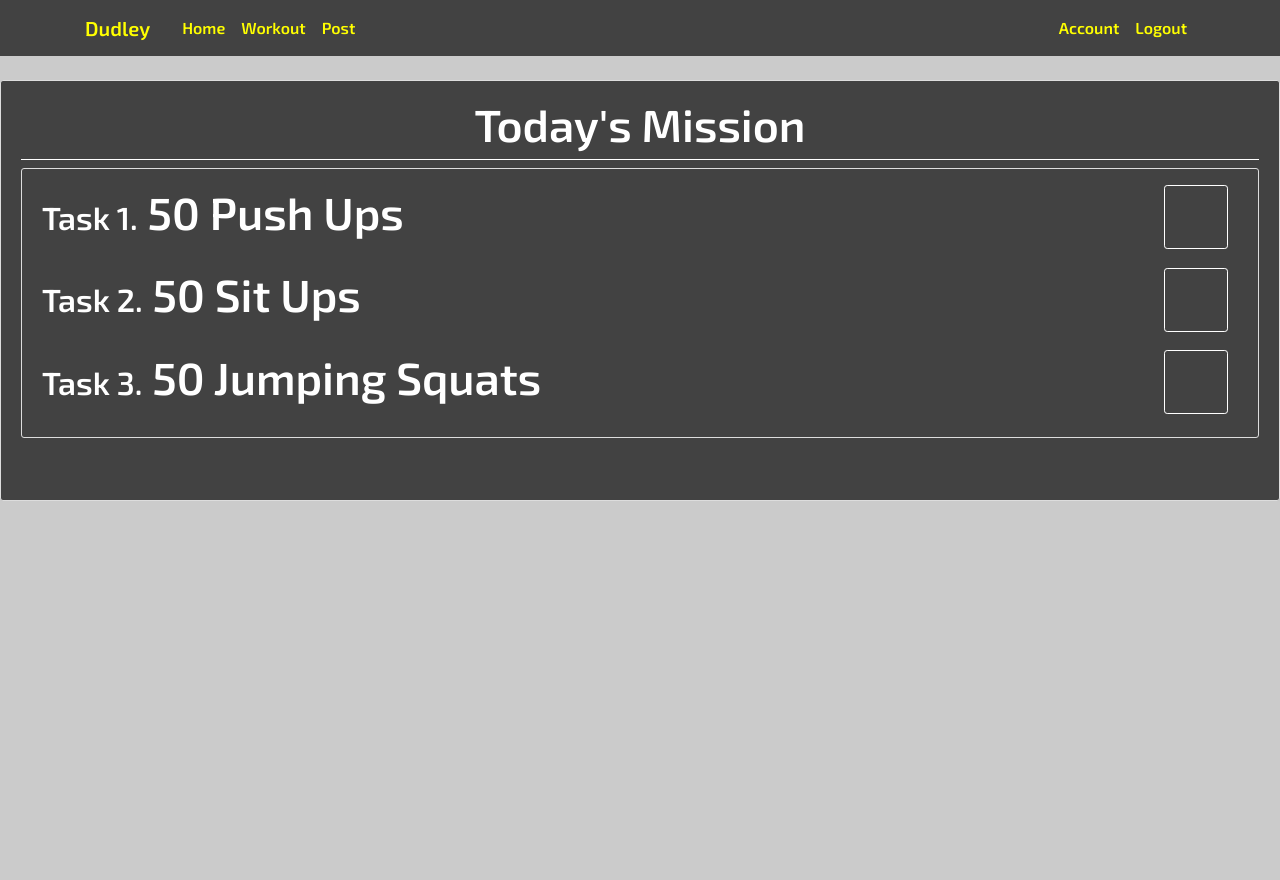
After one commit to mstephens15/Dudley, a Flask app: page /betaworkout in a window 1280 px wide. The commit adds this page. Run offline with Flask 2, Linux system fonts and the light colour scheme; a user stored in the database is signed in; parts of the project's set-up code (start-up, migrations or seed data) failed here and were passed over; some libraries are stand-ins or nearby versions.

Commit message:
Version 1.17-New Beta Pages

```diff
--- a/files/__init__.py
+++ b/files/__init__.py
@@ -7,6 +7,7 @@ from files.config import Config
 from flask_security import Security, SQLAlchemyUserDatastore
 from flask_admin import Admin, AdminIndexView
 from flask_admin.contrib.sqla import ModelView
+from flask_migrate import Migrate
 
 
 db = SQLAlchemy()
@@ -14,6 +15,7 @@ bcrypt = Bcrypt()
 login_manager = LoginManager()
 login_manager.login_view = 'users.login'
 mail = Mail()
+migrate = Migrate()
 
 #Working with the admin page!
 from files.models import User, Role, Controller, MyAdmin
@@ -25,6 +27,7 @@ admin.add_view(Controller(User, db.session))
 #change the alert if it asks people to sign in first
 login_manager.login_message_category = 'info'
 
+migrate = Migrate()
 
 def create_app(config_class=Config):
     app = Flask(__name__)
@@ -36,6 +39,7 @@ def create_app(config_class=Config):
     login_manager.init_app(app)
     mail.init_app(app)
     admin.init_app(app)
+    migrate.init_app(app)
 
     #user_datastore = SQLAlchemyUserDatastore(db, User, Role)
     security = Security(app) #,user_datastore, login_form=LoginForm)
--- /dev/null
+++ b/files/static/general.css
@@ -0,0 +1,53 @@
+body {
+  background: #cbcbcb;
+  color: white;
+  margin-top: 5rem;
+  font-family: 'Exo 2', sans-serif;
+  font-weight: 600;
+}
+
+h1, h2, h3, h4, h5, h6 {
+  font-family: 'Exo 2', sans-serif;
+  font-weight: 600;
+  color: white;
+}
+
+.content-section {
+  background: #424242;
+  padding: 10px 20px;
+  border: 1px solid #dddddd;
+  border-radius: 3px;
+  margin-bottom: 20px;
+}
+
+.font30 {
+  font-size: 30px;
+}
+
+.font45 {
+  font-size: 45px;
+}
+
+.font60 {
+  font-size: 60px;
+}
+
+.font80 {
+  font-size: 80px;
+}
+
+.font100 {
+  font-size: 100px;
+}
+
+.textaligncenter {
+  text-align: center;
+}
+
+.uwhite {
+	border-bottom: 1px solid white;
+}
+
+.borderwhite {
+	border: 1px solid white;
+}
--- a/files/static/main.css
+++ b/files/static/main.css
@@ -1,25 +1,3 @@
-body {
-  background: #cbcbcb;
-  color: white;
-  margin-top: 5rem;
-  font-family: 'Exo 2', sans-serif;
-    font-weight: 600;
-}
-
-h1, h2, h3, h4, h5, h6 {
-  font-family: 'Exo 2', sans-serif;
-  font-weight: 600;
-  color: white;
-}
-
-.content-section {
-  background: #424242;
-  padding: 10px 20px;
-  border: 1px solid #dddddd;
-  border-radius: 3px;
-  margin-bottom: 20px;
-}
-
 /**    Navbar    **/
 .bg-steel {
   background-color: #424242;
@@ -49,6 +27,7 @@ h1, h2, h3, h4, h5, h6 {
   background: #ffed7d;
   font-family: 'Exo 2', sans-serif!important;
   font-weight: 600!important;
+  border-radius: 5px;
 }
 
 .my-button:hover {
@@ -92,6 +71,7 @@ h1, h2, h3, h4, h5, h6 {
   grid-template-rows: repeat(5, 1fr);
   grid-template-columns: 1 / 2 / 1 / 3 / 1;
 }
+
 .encourage {
   display: grid;
   background-color: white;
@@ -155,7 +135,6 @@ h1, h2, h3, h4, h5, h6 {
 
 .encouragebutton:hover {
   cursor: pointer;
-
 }
 
 .viewcomments {
@@ -191,5 +170,89 @@ h1, h2, h3, h4, h5, h6 {
   border-radius: 10px;
   border: 1px solid black;
   color: black;
+}
 
+/* Betaone Page */
+
+.outline {
+  border: 1px solid black;
+  margin: 30px;
 }
+
+#beta_title {
+  border-bottom: 3px solid yellow;
+  background-color: lightblue;
+  color: black;
+  font-size: 36px;
+}
+
+#leftcol {
+  border-right: 3px solid black;
+}
+
+#getworkout {
+  font-size: 72px;
+  background-color: lightblue;
+  display: inline-block;
+  cursor: pointer;
+  text-decoration: none;
+  color: white;
+}
+
+input[id=streak] {
+  background-color: #cbcbcb;
+  color: red;
+}
+
+input[id=total] {
+  background-color: #cbcbcb;
+  color: blue;
+}
+
+/* Betaone Workout Page */
+
+.wktbutton input[type=checkbox] + label {
+  margin: 0.2em;
+  cursor: pointer;
+  padding: 0.2em;
+}
+
+.wktbutton input[type=checkbox] {
+  display: none;
+}
+
+.wktbutton input[type=checkbox] + label:before {
+  content: "";
+  border: 0.1em solid #fff;
+  border-radius: 0.2em;
+  display: inline-block;
+  width: 4em;
+  height: 4em;
+  margin-right: 0.2em;
+  color: transparent;
+  transition: .2s;
+}
+
+.wktbutton input[type=checkbox] + label:active:before {
+  transform: scale(0);
+}
+
+.wktbutton input[type=checkbox]:checked + label:before {
+  background-color: MediumSeaGreen;
+  border-color: MediumSeaGreen;
+}
+
+#finisher {
+  display: none;
+}
+
+.wktnumber {
+  display: inline-block;
+}
+
+#betabuttonplus, #betabuttonminus, #betabuttonreset {
+  background: #ffed7d;
+  font-size: 25px;
+  margin-right: 5px;
+  color: black;
+}
--- a/files/templates/account.html
+++ b/files/templates/account.html
@@ -67,6 +67,7 @@
         </form>
 	</div>
 
+
 {% endblock content %}
 
 {% block extra %}
--- a/files/templates/layout.html
+++ b/files/templates/layout.html
@@ -11,9 +11,10 @@
     <link href="https://fonts.googleapis.com/css?family=Exo+2:200,600|Montserrat+Alternates:500" rel="stylesheet">
 
     <!-- Bootstrap CSS -->
-    <link rel="stylesheet" href="https://stackpath.bootstrapcdn.com/bootstrap/4.3.1/css/bootstrap.min.css" integrity="sha384-ggOyR0iXCbMQv3Xipma34MD+dH/1fQ784/j6cY/iJTQUOhcWr7x9JvoRxT2MZw1T" crossorigin="anonymous">
+    <link rel="stylesheet" href="https://stackpath.bootstrapcdn.com/bootstrap/4.4.1/css/bootstrap.min.css" integrity="sha384-Vkoo8x4CGsO3+Hhxv8T/Q5PaXtkKtu6ug5TOeNV6gBiFeWPGFN9MuhOf23Q9Ifjh" crossorigin="anonymous">
 
 	<link rel="stylesheet" type="text/css" href="{{ url_for('static', filename='main.css') }}">
+  <link rel="stylesheet" type="text/css" href="{{ url_for('static', filename='general.css') }}">
 
 	{% if title %}
 		<title>Dudley: {{title}}</title>
@@ -35,6 +36,7 @@
           <div class="collapse navbar-collapse" id="navbarToggle">
             <div class="navbar-nav mr-auto">
               <a class="nav-item nav-link" href="{{ url_for('main.home') }}">Home</a>
+              <a class="nav-item nav-link" href="{{ url_for('users.beta')  }}">Workout</a>
               {% if current_user.is_authenticated %}
                 <a class="nav-item nav-link" href="{{ url_for('posts.new_post') }}">Post</a>
               {% endif %}
--- /dev/null
+++ b/files/templates/layout_beta.html
@@ -0,0 +1,86 @@
+<!DOCTYPE html>
+<html>
+<head>
+
+	<!-- Required meta tags -->
+    <meta charset="utf-8">
+    <meta name="viewport" content="width=device-width, initial-scale=1, shrink-to-fit=no">
+
+    <!-- My CSS -->
+    <link href="../static/landingpage.css" type="text/css" rel="stylesheet">
+    <link href="https://fonts.googleapis.com/css?family=Exo+2:200,600|Montserrat+Alternates:500" rel="stylesheet">
+
+    <!-- Bootstrap CSS -->
+    <link rel="stylesheet" href="https://stackpath.bootstrapcdn.com/bootstrap/4.4.1/css/bootstrap.min.css" integrity="sha384-Vkoo8x4CGsO3+Hhxv8T/Q5PaXtkKtu6ug5TOeNV6gBiFeWPGFN9MuhOf23Q9Ifjh" crossorigin="anonymous">
+    <link rel="stylesheet" href="https://cdnjs.cloudflare.com/ajax/libs/font-awesome/4.7.0/css/font-awesome.min.css">
+
+	<link rel="stylesheet" type="text/css" href="{{ url_for('static', filename='main.css') }}">
+  <link rel="stylesheet" type="text/css" href="{{ url_for('static', filename='general.css') }}">
+
+	{% if title %}
+		<title>Dudley: {{title}}</title>
+	{% else %}
+		<title>Dudley</title>
+	{% endif %}
+</head>
+<body>
+
+<!-- Navbar -->
+
+<header class="site-header">
+      <nav class="navbar navbar-expand-md navbar-dark bg-steel fixed-top">
+        <div class="container">
+          <a class="dudley-tag navbar-brand mr-4" href="/">Dudley</a>
+          <button class="navbar-toggler" type="button" data-toggle="collapse" data-target="#navbarToggle" aria-controls="navbarToggle" aria-expanded="false" aria-label="Toggle navigation">
+            <span class="navbar-toggler-icon"></span>
+          </button>
+          <div class="collapse navbar-collapse" id="navbarToggle">
+            <div class="navbar-nav mr-auto">
+              <a class="nav-item nav-link" href="{{ url_for('main.home') }}">Home</a>
+              <a class="nav-item nav-link" href="{{ url_for('users.beta')  }}">Workout</a>
+              {% if current_user.is_authenticated %}
+                <a class="nav-item nav-link" href="{{ url_for('posts.new_post') }}">Post</a>
+              {% endif %}
+            </div>
+  <!-- Navbar Right Side -->
+            <div class="navbar-nav">
+              {% if current_user.is_authenticated %}
+                <a class="nav-item nav-link" href="{{ url_for('users.account') }}">Account</a>
+                <a class="nav-item nav-link" href="{{ url_for('users.logout') }}">Logout</a>
+              {% else %}
+                <a class="nav-item nav-link" href="{{ url_for('users.login') }}">Login</a>
+                <a class="nav-item nav-link" href="{{ url_for('users.register') }}">Register</a>
+              {% endif %}
+            </div>
+          </div>
+        </div>
+      </nav>
+    </header>
+
+<!-- Messages that appear -->
+    <main role="main" class="container">
+      <div class="row">
+        <div class="col-md-8">
+          {% with messages = get_flashed_messages(with_categories=true) %}
+            {% if messages %}
+              {% for category, message in messages %}
+                <div class="alert alert-{{ category }}">
+                  {{ message }}
+                </div>
+              {% endfor %}
+            {% endif %}
+          {% endwith %}
+
+ {% block content %}{% endblock %}
+
+    </main>
+
+   {% block extra %}{% endblock extra %}
+
+	<script src="https://code.jquery.com/jquery-3.3.1.slim.min.js" integrity="sha384-q8i/X+965DzO0rT7abK41JStQIAqVgRVzpbzo5smXKp4YfRvH+8abtTE1Pi6jizo" crossorigin="anonymous"></script>
+	<script src="https://cdnjs.cloudflare.com/ajax/libs/popper.js/1.14.7/umd/popper.min.js" integrity="sha384-UO2eT0CpHqdSJQ6hJty5KVphtPhzWj9WO1clHTMGa3JDZwrnQq4sF86dIHNDz0W1" crossorigin="anonymous"></script>
+	<script src="https://stackpath.bootstrapcdn.com/bootstrap/4.3.1/js/bootstrap.min.js" integrity="sha384-JjSmVgyd0p3pXB1rRibZUAYoIIy6OrQ6VrjIEaFf/nJGzIxFDsf4x0xIM+B07jRM" crossorigin="anonymous"></script>
+  <script type="text/javascript" src="{{url_for('static', filename='beta.js')}}"></script>
+
+</body>
+</html>
--- /dev/null
+++ b/files/templates/workout.html
@@ -0,0 +1,51 @@
+{% extends "layout_beta.html" %}
+{% block extra %}
+
+<div class="content-section">
+    <fieldset class="form-group text-center">
+        <legend class="font45 uwhite">Today's Mission</legend>
+
+        <div class="content-section">
+
+<!-- Row 1 -->
+            <div class="row">
+				<div class="col-md-6 text-center font45">
+            		<span class="float-md-left"><h2 class="wktnumber">Task 1.</h2> 50 Push Ups</span>
+        		</div>
+        		<div class="col-md-6 text-right wktbutton">
+            			<input type="checkbox" id="testbox1">
+            			<label for="testbox1"></label>
+       			</div>
+			</div>
+
+<!-- Row 2 -->
+			<div class="row">
+				<div class="col-md-6 text-center font45">
+            		<span class="float-md-left"><h2 class="wktnumber">Task 2.</h2> 50 Sit Ups</span>
+        		</div>
+        		<div class="col-md-6 text-right wktbutton">
+            			<input type="checkbox" id="testbox2" disabled>
+            			<label for="testbox2"></label>
+       			</div>
+			</div>
+
+<!-- Row 3 -->
+			<div class="row">
+				<div class="col-md-6 text-center font45">
+            		<span class="float-md-left"><h2 class="wktnumber">Task 3.</h2> 50 Jumping Squats</span>
+        		</div>
+        		<div class="col-md-6 text-right wktbutton">
+            			<input type="checkbox" id="testbox3" disabled>
+            			<label for="testbox3"></label>
+       			</div>
+       		</div>
+        </div>
+        <div>
+        	<a class="nav-link" href="{{ url_for('users.beta') }}">
+                <p class="font45 text-right" id="finisher">Mission Complete</p>
+            </a>
+        </div>
+    </fieldset>
+</div>
+
+{% endblock extra %}
--- a/files/users/routes.py
+++ b/files/users/routes.py
@@ -3,7 +3,7 @@ from flask_login import login_user, current_user, logout_user, login_required
 from files import db, bcrypt
 from files.models import User, Post
 from files.users.forms import (RegistrationForm, LoginForm, UpdateAccountForm,
-                                   RequestResetForm, ResetPasswordForm)
+                                   RequestResetForm, ResetPasswordForm, BetaForm)
 from files.users.utils import save_picture, send_reset_email
 
 #In blueprint, users is the name of the blueprint (aka the folder its in)
@@ -130,3 +130,58 @@ def reset_token(token):
         flash('Your password has been updated! You are now able to login', 'success')
         return redirect(url_for('users.login'))
     return render_template('reset_token.html', title='Reset Password', form=form)
+
+#### This is where I stopped ####
+
+@users.route('/follow/<username>')
+@login_required
+def follow(username):
+    user = User.query.filter_by(username=username).first()
+    if user is None:
+        flash('Invalid user.')
+        return redirect(url_for('.index'))
+    if current_user.is_following(user):
+        flash('You are already following this user.')
+        return redirect(url_for('users.user', username=username))
+    current_user.follow(user)
+    db.session.commit()
+    flash('You are now following %s.' % username)
+    return redirect(url_for('users.user', username=username))
+
+
+@users.route('/unfollow/<username>')
+@login_required
+def unfollow(username):
+    user = User.query.filter_by(username=username).first()
+    if user is None:
+        flash('Invalid user.')
+        return redirect(url_for('.index'))
+    if not current_user.is_following(user):
+        flash('You are not following this user.')
+        return redirect(url_for('users.user', username=username))
+    current_user.unfollow(user)
+    db.session.commit()
+    flash('You are not following %s anymore.' % username)
+    return redirect(url_for('users.user', username=username))
+
+#Route: Beta 1.0 #
+@users.route("/betaone", methods=['GET', 'POST'])
+@login_required
+def beta():
+    form = BetaForm()
+    if form.validate_on_submit():
+        current_user.streak = form.streak.data
+        current_user.total = form.total.data
+        db.session.commit()
+        flash('Your account has been updated!', 'success')
+        return redirect(url_for('beta'))
+    elif request.method == 'GET':
+        form.streak.data = current_user.streak
+        form.total.data = current_user.total
+    return render_template('betaone.html', form=form)
+
+#Route: Beta 1.0 workout #
+@users.route("/betaworkout")
+@login_required
+def workout():
+    return render_template('workout.html')
```
Also changed, not shown: files/models.py (+47 -7 lines), files/static/beta.js (added, +66 -0 lines), files/templates/betaone.html (added, +56 -0 lines), files/templates/followers.html (added, +10 -0 lines), files/templates/user_posts.html (+9 -0 lines), files/users/forms.py (+8 -2 lines), README.md, files/site.db, 3 other files.
